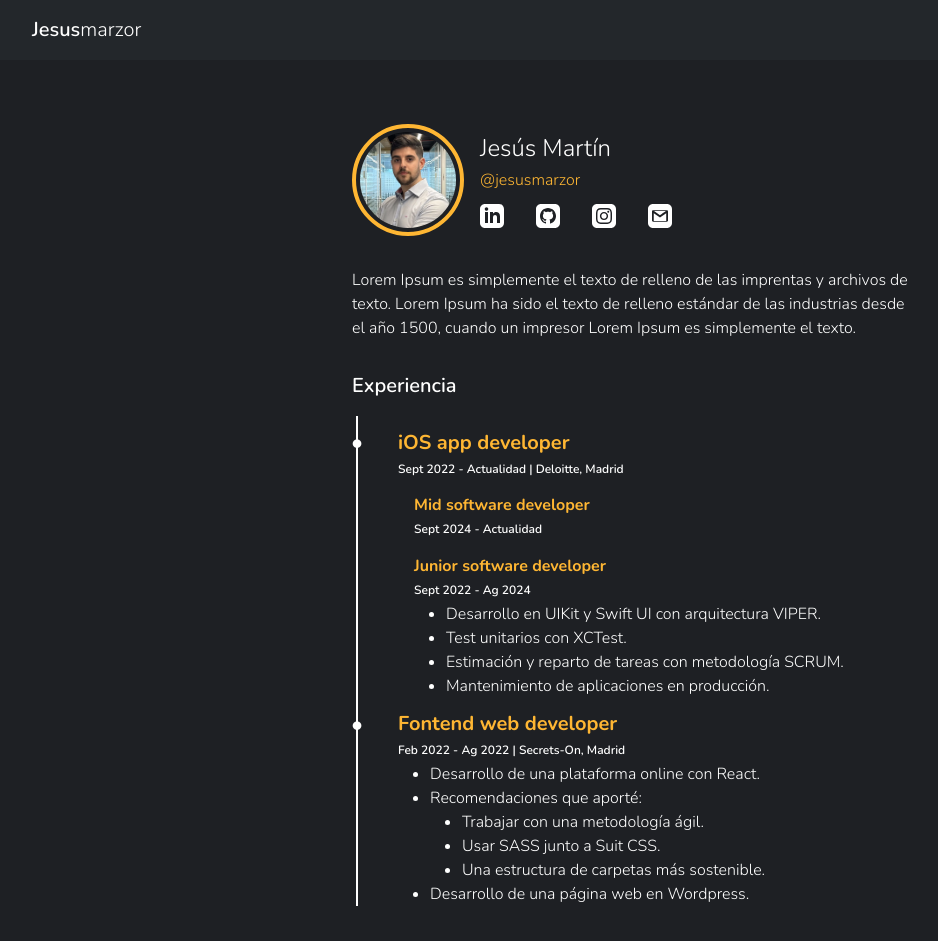
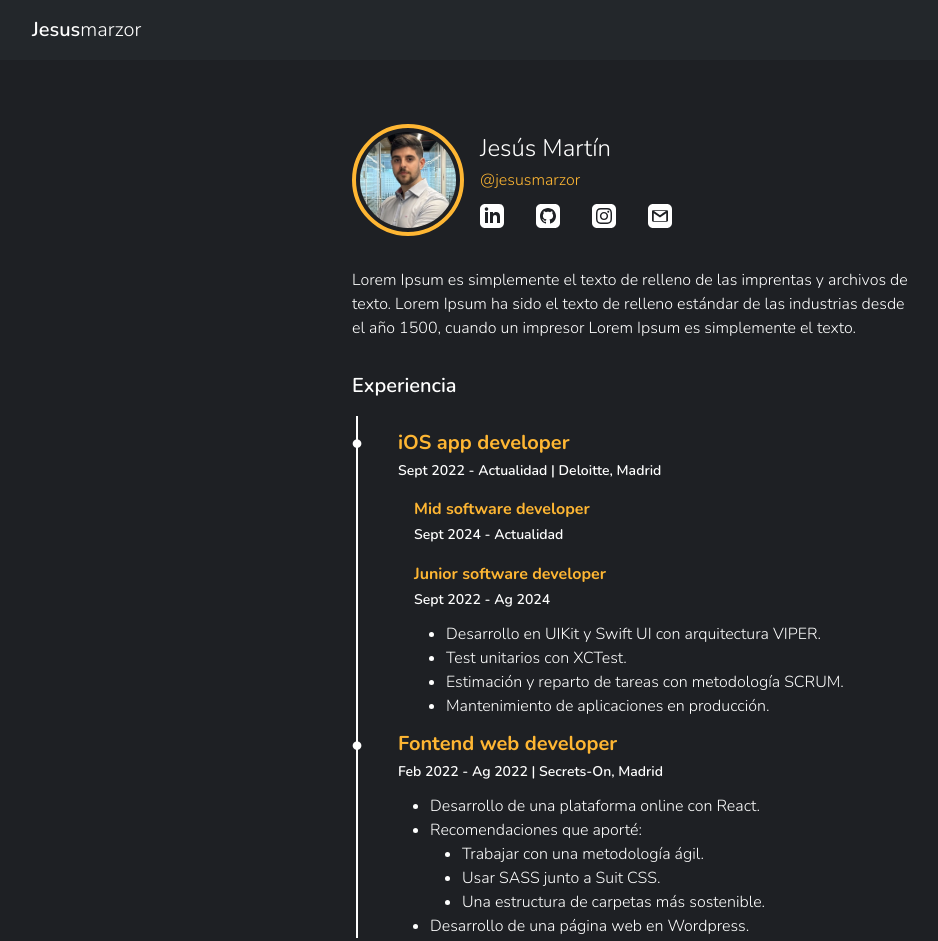
Before and after one commit to jesusmarzor/website-2024, a Next.js app: page / in a window 1280 px wide. Shown: the top 941 px of the page, without its empty margins (8-946 px from the left). Built offline with nearby package versions, Linux system fonts and the light colour scheme; no server answers; the database is empty.

Commit message:
Fix: font size experience

```diff
--- a/app/components/Experience.tsx
+++ b/app/components/Experience.tsx
@@ -11,21 +11,21 @@ const Experience = () => {
             subtitle="Sept 2022 - Actualidad | Deloitte, Madrid"
           >
             <section className="flex flex-col justify-center items-start gap-1 ml-4">
-              <h2 className="text-md font-bold text-main mt-3">
+              <h2 className="font-bold text-main mt-3">
                 Mid software developer
               </h2>
-              <p className="font-semibold text-xs">
+              <p className="font-semibold text-sm">
                 Sept 2024 - Actualidad
               </p>
             </section>
             <section className="flex flex-col justify-center items-start gap-1 ml-4">
-              <h2 className="text-md font-bold text-main mt-[.8rem]">
+              <h2 className="font-bold text-main mt-[.8rem]">
                 Junior software developer
               </h2>
-              <p className="font-semibold text-xs">
+              <p className="font-semibold text-sm">
                 Sept 2022 - Ag 2024
               </p>
-              <ul className="ml-8">
+              <ul className="ml-8 mt-2">
                 <li className="list-disc">Desarrollo en UIKit y Swift UI con arquitectura VIPER.</li>
                 <li className="list-disc">Test unitarios con XCTest.</li>
                 <li className="list-disc">Estimación y reparto de tareas con metodología SCRUM.</li>
@@ -37,7 +37,7 @@ const Experience = () => {
             title="Fontend web developer"
             subtitle="Feb 2022 - Ag 2022 | Secrets-On, Madrid"
           >
-            <ul className="ml-8">
+            <ul className="ml-8 mt-2">
               <li className="list-disc">Desarrollo de una plataforma online con React.</li>
               <li className="list-disc">
                 Recomendaciones que aporté:
--- a/app/layouts/TimeLine.tsx
+++ b/app/layouts/TimeLine.tsx
@@ -15,7 +15,7 @@ export const TimeLineLayout: FC<props> = ({title, subtitle, children}) => {
               <h2 className="text-xl font-bold mt-[.8rem] text-main">
                 {title}
               </h2>
-              <p className="font-semibold text-xs">
+              <p className="font-semibold text-sm">
                 {subtitle}
               </p>
               {children}
```
